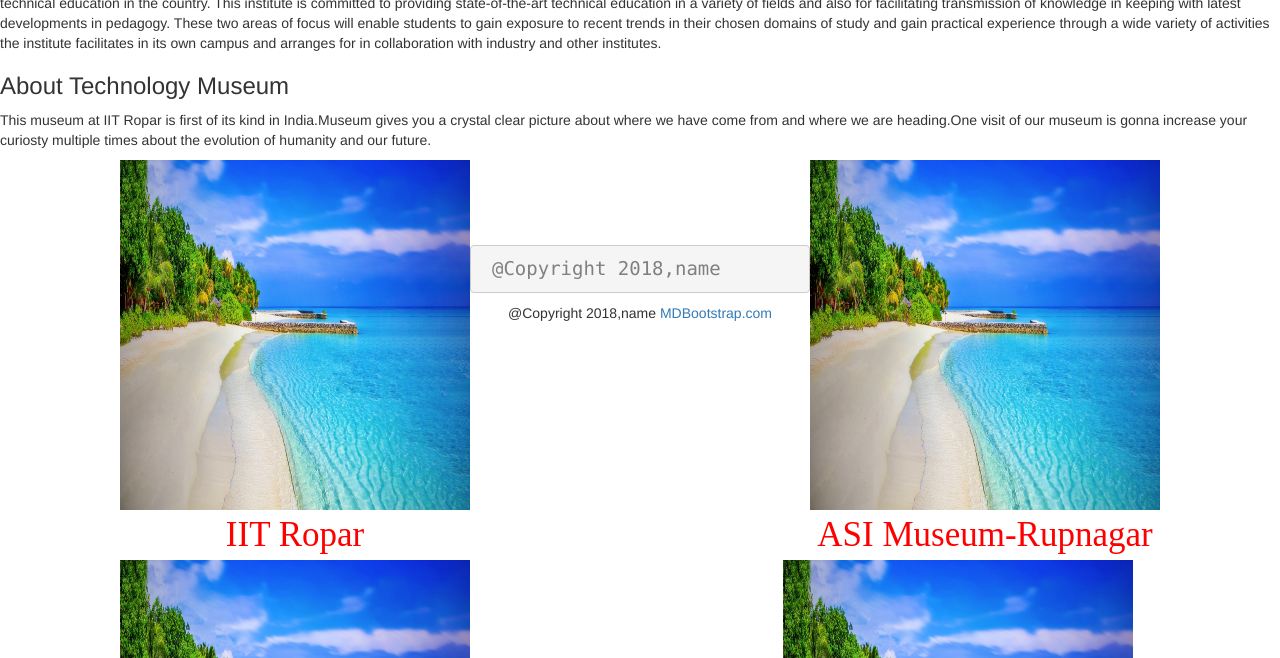
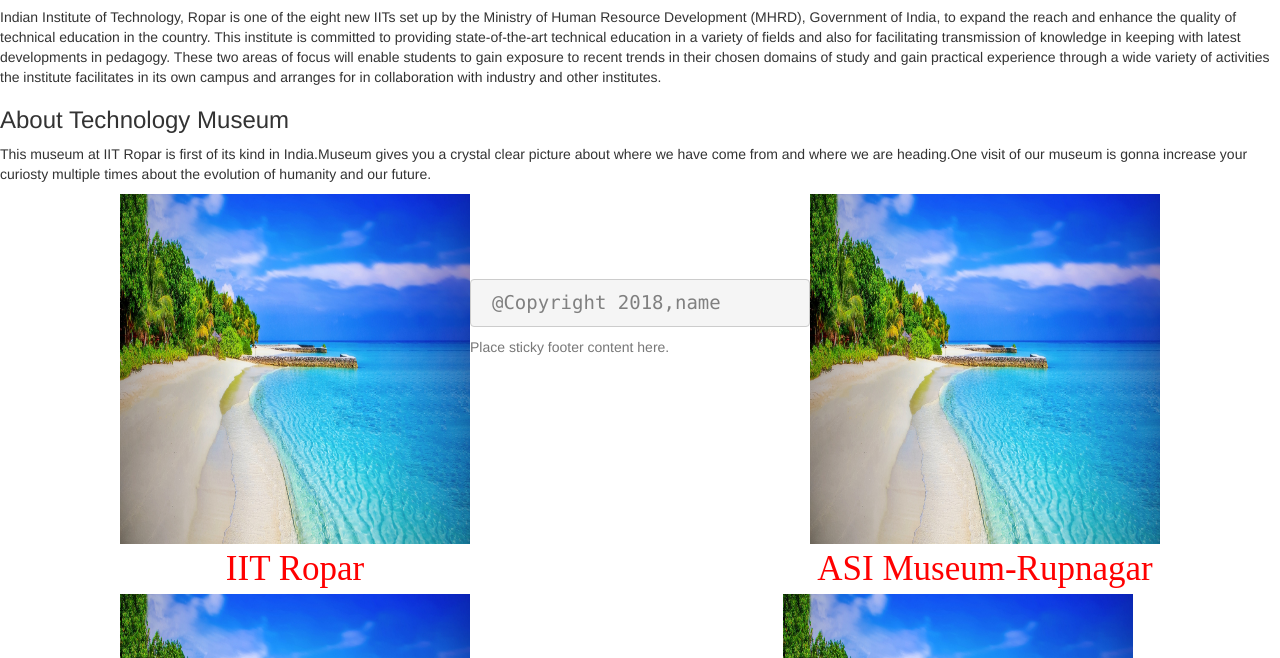
Before and after one commit to materials-musuem/materials-musuem.github.io, a plain HTML site: page index.html in a window 1280 px wide. Shown: the part 2142-2800 px from the top of the page. Drawn offline with nearby package versions, Linux system fonts and the light colour scheme.

Commit message:
Update index.html

```diff
--- a/index.html
+++ b/index.html
@@ -1,4 +1,8 @@
-<!DOCTYPE html>
+
+      <div class="container">
+        <span class="text-muted">Place sticky footer content here.</span>
+      </div>
+    <!DOCTYPE html>
 <html>
 <head>
 <meta charset="utf-8">
@@ -90,6 +94,10 @@
 		}
 
 		#footer{
+      <div class="container">
+        <span class="text-muted">Place sticky footer content here.</span>
+      </div>
+
 			background-color: rgb(24,104,156);
     		position: absolute;<link rel="stylesheet" href="https://maxcdn.bootstrapcdn.com/bootstrap/3.3.7/css/bootstrap.min.css" integrity="sha384-BVYiiSIFeK1dGmJRAkycuHAHRg32OmUcww7on3RYdg4Va+PmSTsz/K68vbdEjh4u" crossorigin="anonymous">
     		margin-left: -7.5px;
@@ -182,11 +190,10 @@
  <br><br><br><br>
 <div class="footer" >
      <pre style="font-size: 19px;margin-top: 5px;color: grey;"> @Copyright 2018,name </pre></div>
-<footer>
-<div class="footer-copyright py-3 text-center">
-        @Copyright 2018,name
-        <a href="https://mdbootstrap.com/material-design-for-bootstrap/"> MDBootstrap.com </a>
-    </div>
-	</footer>
+
+      <div class="container">
+        <span class="text-muted">Place sticky footer content here.</span>
+      </div>
+
 </body>
 </html>
```
